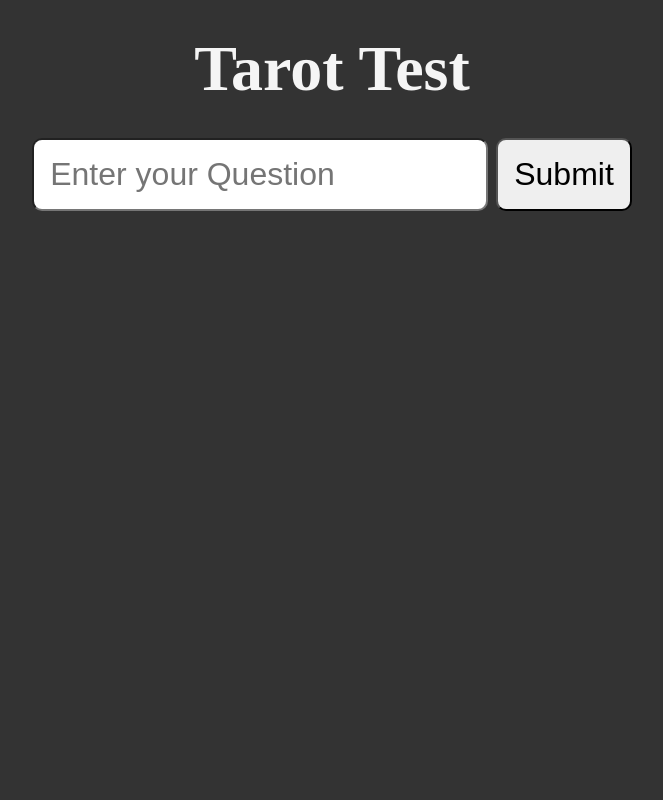
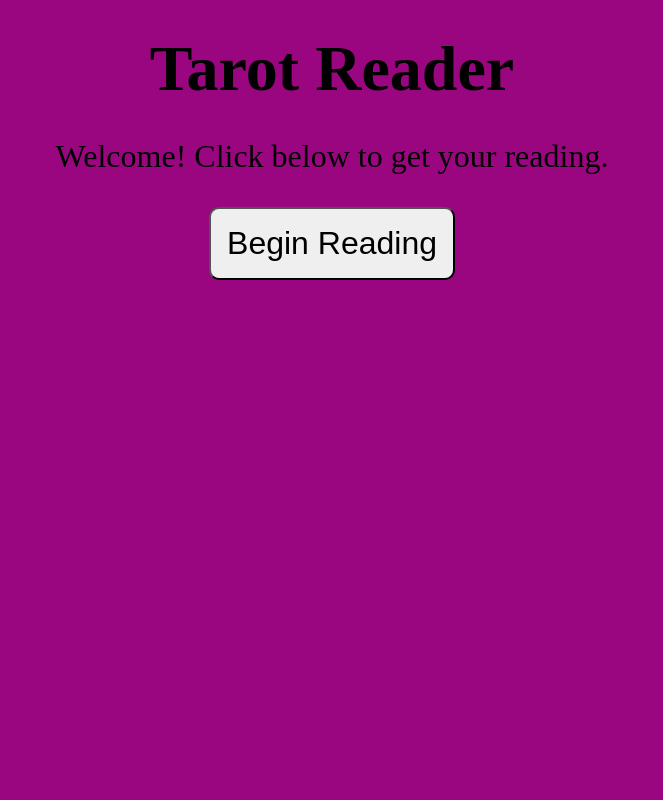
Before and after one commit to PandoraV1/Tarot-Reader, a Flask app: page / in a window 1280 px wide. Shown: the whole page, without its empty margins (308-971 px from the left). Run offline with Flask 3, Linux system fonts and the light colour scheme.

Commit message:
added home screen, style colors to better match end product

```diff
--- a/Tarot_Reader/main.py
+++ b/Tarot_Reader/main.py
@@ -1,7 +1,7 @@
 import os
 import sqlite3
 import random
-from flask import Flask, render_template, request
+from flask import Flask, render_template, request, url_for, redirect
 from openai import OpenAI
 
 app = Flask(__name__)
@@ -38,7 +38,11 @@ def get_ai_answer(user_question: str, system_prompt: str) -> str:
 
     return completion.choices[0].message.content.strip()
 
-@app.route('/', methods=['GET', 'POST'])
+@app.route('/')
+def home():
+    return render_template('home.html')
+
+@app.route('/reader', methods=['GET', 'POST'])
 def cards():
     random_card = None
     card_image = None
@@ -50,7 +54,7 @@ def cards():
 
         # Get random card from SQLite
         conn = get_db_connection()
-        cards = conn.execute('select name, id from cardsInfo').fetchall()
+        cards = conn.execute('select name, id, meaning from cardsInfo').fetchall()
         conn.close()
 
         if cards:
--- a/Tarot_Reader/static/styles/style.css
+++ b/Tarot_Reader/static/styles/style.css
@@ -6,8 +6,8 @@
 
 body {
     padding: 2rem;
-    background-color: #333;
-    color: whitesmoke;
+    background-color: #9A067F;
+    color: #000000;
     min-height: 100vh;
     display: flex;
     flex-direction: column;
--- a/Tarot_Reader/templates/cards.html
+++ b/Tarot_Reader/templates/cards.html
@@ -7,6 +7,13 @@
     <link href="{{ url_for('static', filename='styles/style.css') }}" rel="stylesheet" />
 </head>
 <body>
+
+    <div style="text-align: right;">
+        <form action="{{ url_for('home') }}" method="get">
+            <button type="submit">Home</button>
+        </form>
+    </div>
+
     <h1>Tarot Test</h1>
 
     <form method="post">
--- /dev/null
+++ b/Tarot_Reader/templates/home.html
@@ -0,0 +1,16 @@
+<!DOCTYPE html>
+<html lang="en">
+<head>
+    <meta charset="UTF-8">
+    <title>Tarot Reader</title>
+    <link href="{{ url_for('static', filename='styles/style.css') }}" rel="stylesheet">
+</head>
+<body>
+    <h1>Tarot Reader</h1>
+    <p>Welcome! Click below to get your reading.</p>
+
+    <form action="{{ url_for('cards') }}" method="get">
+        <button type="submit">Begin Reading</button>
+    </form>
+</body>
+</html>
```
